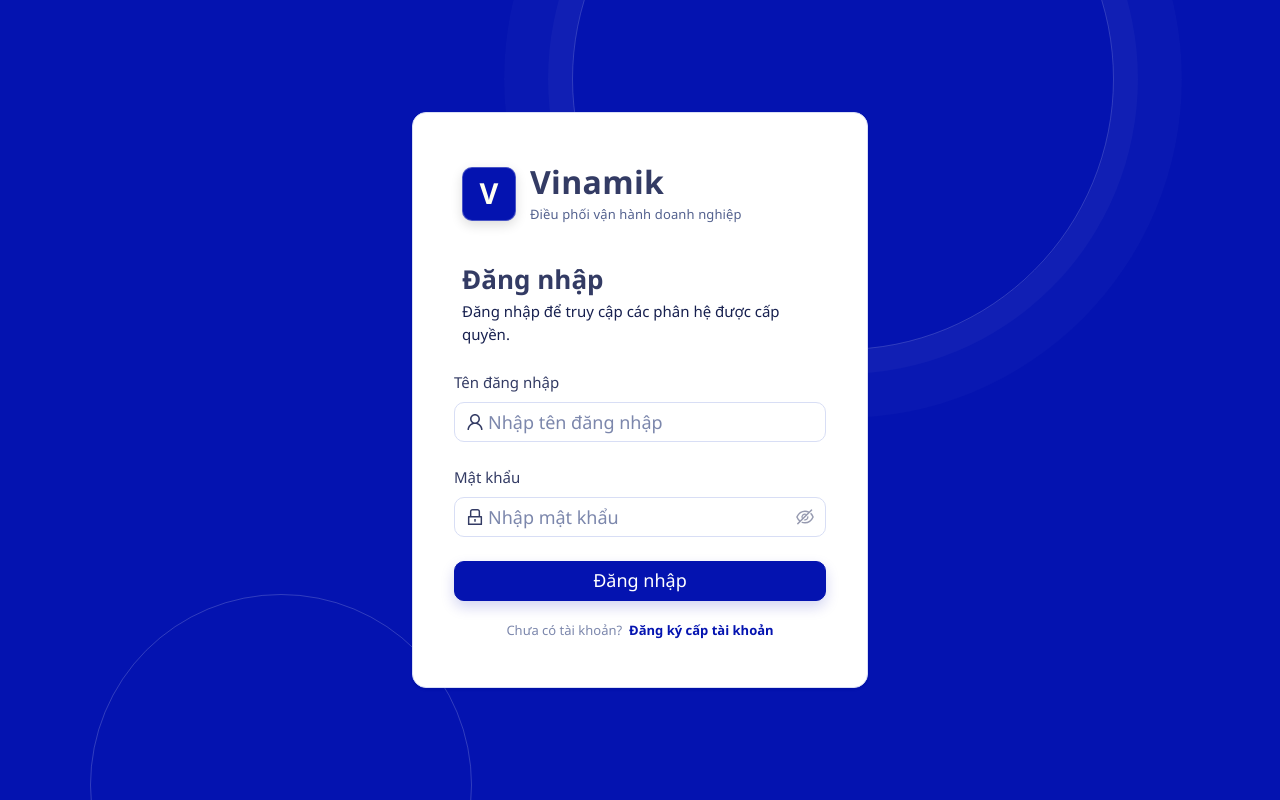
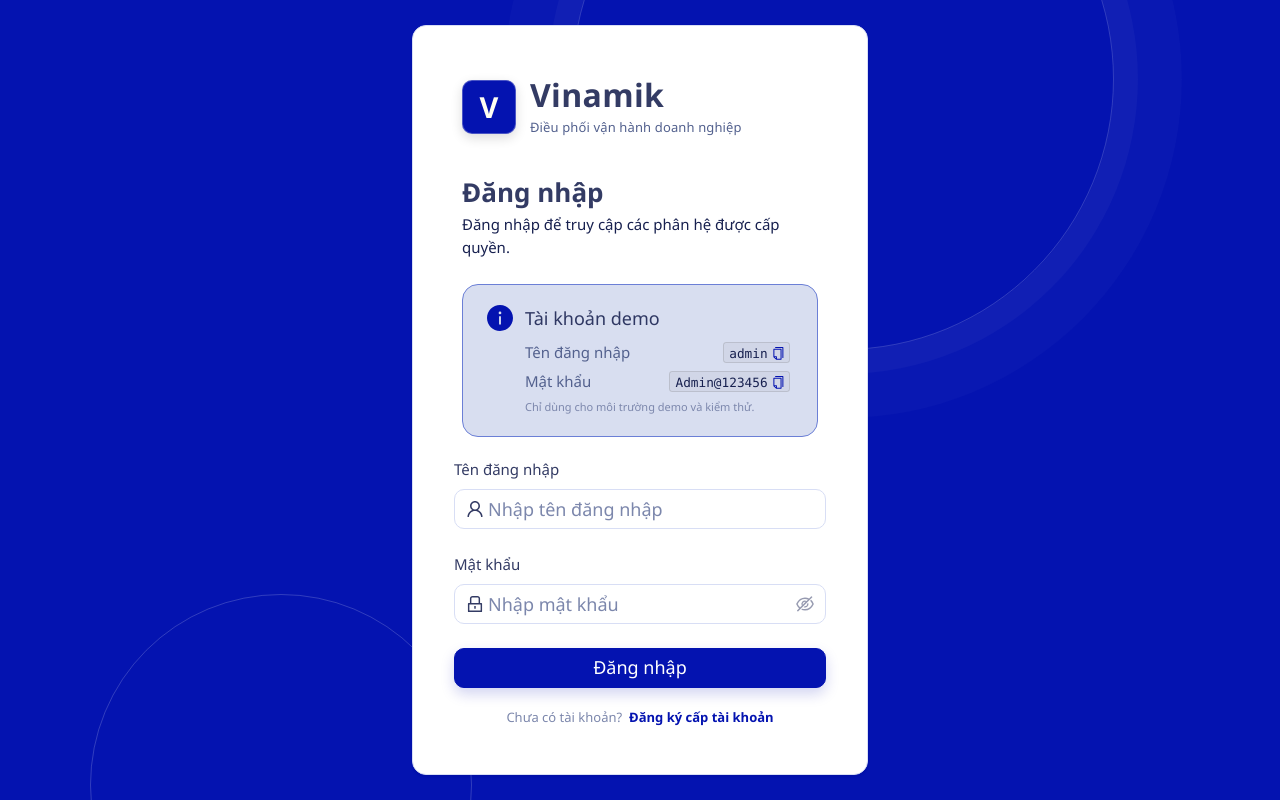
Before and after one commit to DuongHai2202/erp_vinamik, a React (Vite) app in the folder ERP_Client/: page /login in a window 1280 px wide. Built offline with nearby package versions, Linux system fonts and the light colour scheme; no server answers.

Commit message:
feat: show demo credentials on login

```diff
--- a/ERP_Client/src/platform/identity/login_page.jsx
+++ b/ERP_Client/src/platform/identity/login_page.jsx
@@ -3,6 +3,9 @@
 import { Link, useLocation, useNavigate } from 'react-router-dom';
 import { useState } from 'react';
 import { use_auth } from './auth_context';
+
+const demo_username = import.meta.env.VITE_DEMO_USERNAME || 'admin';
+const demo_password = import.meta.env.VITE_DEMO_PASSWORD || 'Admin@123456';
 
 function LoginPage() {
   const { login } = use_auth();
@@ -28,6 +31,17 @@
     <div className="login_brand"><div className="brand_mark large">V</div><div><Typography.Title level={2}>Vinamik</Typography.Title><Typography.Text>Điều phối vận hành doanh nghiệp</Typography.Text></div></div>
     <div className="login_heading"><Typography.Title level={3}>Đăng nhập</Typography.Title><Typography.Paragraph>Đăng nhập để truy cập các phân hệ được cấp quyền.</Typography.Paragraph></div>
     {error_message && <Alert type="error" showIcon message={error_message} className="login_alert" />}
+    <Alert
+      type="info"
+      showIcon
+      className="login_demo_credentials"
+      message="Tài khoản demo"
+      description={<div className="login_demo_credential_list">
+        <div className="login_demo_credential_row"><span>Tên đăng nhập</span><Typography.Text code copyable={{ text: demo_username }}>{demo_username}</Typography.Text></div>
+        <div className="login_demo_credential_row"><span>Mật khẩu</span><Typography.Text code copyable={{ text: demo_password }}>{demo_password}</Typography.Text></div>
+        <small>Chỉ dùng cho môi trường demo và kiểm thử.</small>
+      </div>}
+    />
     <Form layout="vertical" requiredMark={false} onFinish={on_finish}>
       <Form.Item label="Tên đăng nhập" name="username" rules={[{ required: true, message: 'Username is required.' }]}><Input size="large" autoComplete="username" prefix={<UserOutlined />} placeholder="Nhập tên đăng nhập" /></Form.Item>
       <Form.Item label="Mật khẩu" name="password" rules={[{ required: true, message: 'Password is required.' }]}><Input.Password size="large" autoComplete="current-password" prefix={<LockOutlined />} placeholder="Nhập mật khẩu" /></Form.Item>
--- a/ERP_Client/src/styles/global.css
+++ b/ERP_Client/src/styles/global.css
@@ -289,6 +289,13 @@
 .login_heading { margin: 0 8px 25px; }
 .login_heading .ant-typography { margin-bottom: 4px; }
 .login_alert { margin: 0 8px 21px; }
+.login_demo_credentials { margin: 0 8px 21px; }
+.login_demo_credentials .ant-alert-description { margin-top: 8px; }
+.login_demo_credential_list { display: grid; gap: 6px; }
+.login_demo_credential_row { display: flex; align-items: center; justify-content: space-between; gap: 12px; }
+.login_demo_credential_row > span:first-child { color: var(--erp-text-soft); }
+.login_demo_credential_row .ant-typography { margin-inline-start: auto; }
+.login_demo_credential_list small { color: var(--erp-text-faint); font-size: 11px; }
 .identity_page { position: relative; display: grid; min-height: 100dvh; place-items: center; padding: 24px; overflow: auto; background: var(--vinamik-blue); }
 .identity_backdrop { position: absolute; inset: 0; background: var(--vinamik-blue); }
 .identity_backdrop::before, .identity_backdrop::after { position: absolute; border: 1px solid rgba(255, 255, 255, .16); border-radius: 50%; content: ''; }
```
Also changed, not shown: 2 other files (tests, documents, lock files or other folders).
